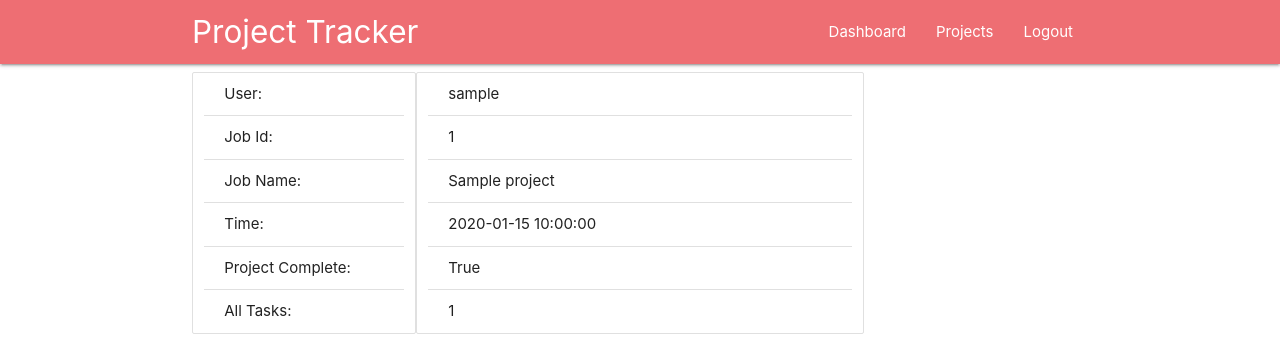
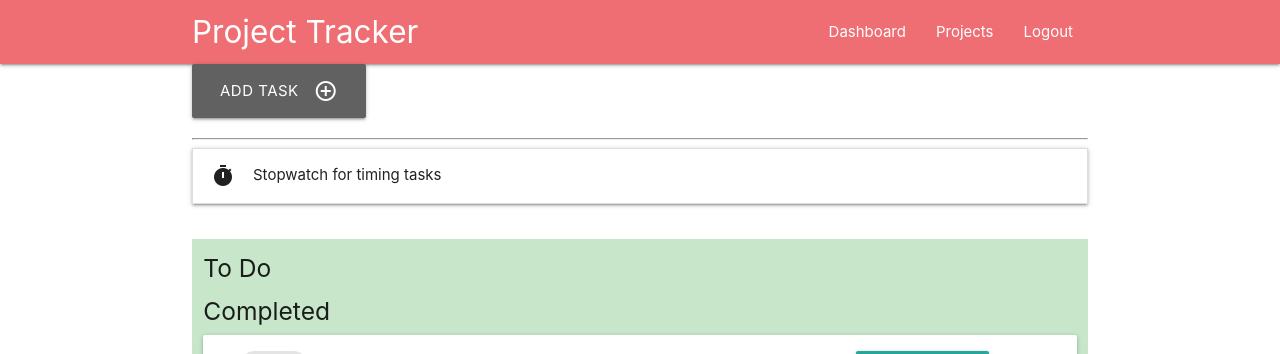
Before and after one commit to bglynch/project-tracker-flask, a Flask app: a page that uses app/templates/project_page.html in a window 1280 px wide. Shown: the top 354 px of the page. Run offline with Flask 2, Linux system fonts and the light colour scheme; a user stored in the database is signed in; tables that the repository leaves empty hold one stand-in row (values such as "Sample post"); some libraries are stand-ins or nearby versions.

Commit message:
database: usernaem saved as lowercase, project page: new layout when project has no tasks, timer in dropdown box

```diff
--- a/app/routes.py
+++ b/app/routes.py
@@ -20,10 +20,13 @@ def login():
         return redirect(url_for('index'))
     form = LoginForm()
     if form.validate_on_submit():
-        user = User.query.filter_by(username=form.username.data).first()
+        user = User.query.filter_by(username=(form.username.data).lower()).first()
+
+        # Error logging in
         if user is None or not user.check_password(form.password.data):
             flash('Invalid username or password')
             return redirect(url_for('login'))
+
         login_user(user, remember=form.remember_me.data)
         next_page = request.args.get('next')
         if not next_page or url_parse(next_page).netloc != '':
@@ -44,7 +47,10 @@ def register():
         return redirect(url_for('index'))
     form = RegistrationForm()
     if form.validate_on_submit():
-        user = User(username=form.username.data, email=form.email.data)
+        user = User(
+            username=(form.username.data).lower(),
+            email=form.email.data
+            )
         user.set_password(form.password.data)
         db.session.add(user)
         db.session.commit()
@@ -72,7 +78,7 @@ def add_project(username):
     if form.validate_on_submit():
         project = Project(
             number=form.number.data,
-            name = form.name.data,
+            name = form.name.data.lower(),
             value=form.value.data,
             client=form.client.data,
             user=current_user
--- a/app/templates/project_page.html
+++ b/app/templates/project_page.html
@@ -1,4 +1,5 @@
 {% extends "base.html" %} {% block content %}
+<!--
 <div class="row">
    <ul class="collection col s3">
       <li class="collection-item">User:</li>
@@ -17,10 +18,7 @@
       <li class="collection-item">{{tasks[0:]|length}}</li>
    </ul>
 </div>
-
-<div class="row">
-   <iframe src="http://ipadstopwatch.com/embed.html" frameborder="0" scrolling="no" width="391" height="140"></iframe>
-</div>
+-->
 
 <div class="row">
    <a class="waves-effect waves-light btn-large grey darken-2" href="{{ url_for('add_task', username=current_user.username, projectno=job.id) }}">
@@ -29,6 +27,20 @@
 </div>
 
 <hr>
+{% if tasks[0:]|length < 1 %}
+<div class="row">
+   <h5>Add a task ...</h5>
+</div>
+
+{% else %}
+<div class="row">
+     <ul class="collapsible">
+    <li>
+      <div class="collapsible-header"><i class="material-icons">timer</i>Stopwatch for timing tasks</div>
+      <div class="collapsible-body"><span><iframe src="http://ipadstopwatch.com/embed.html" frameborder="0" scrolling="no" width="391" height="140"></iframe></span></div>
+    </li>
+  </ul>
+</div>
 
 <div id="tasks" class="row">
    <div class="col s12 green lighten-4">
@@ -79,12 +91,7 @@
       {% endif %} {% endfor %}
    </div>
 </div>
-
-
-<div class="fixed-action-btn">
-
-</div>
-
+{% endif %}
 
 {% endblock %}
 
@@ -118,4 +125,10 @@ function minsToHours(noOfForms) {
     }
 }
 </script>
+<script>
+  $(document).ready(function(){
+    $('.collapsible').collapsible();
+  });
+</script>
+
 {{ super() }} {% endblock %}
```
Also changed, not shown: app.db.
